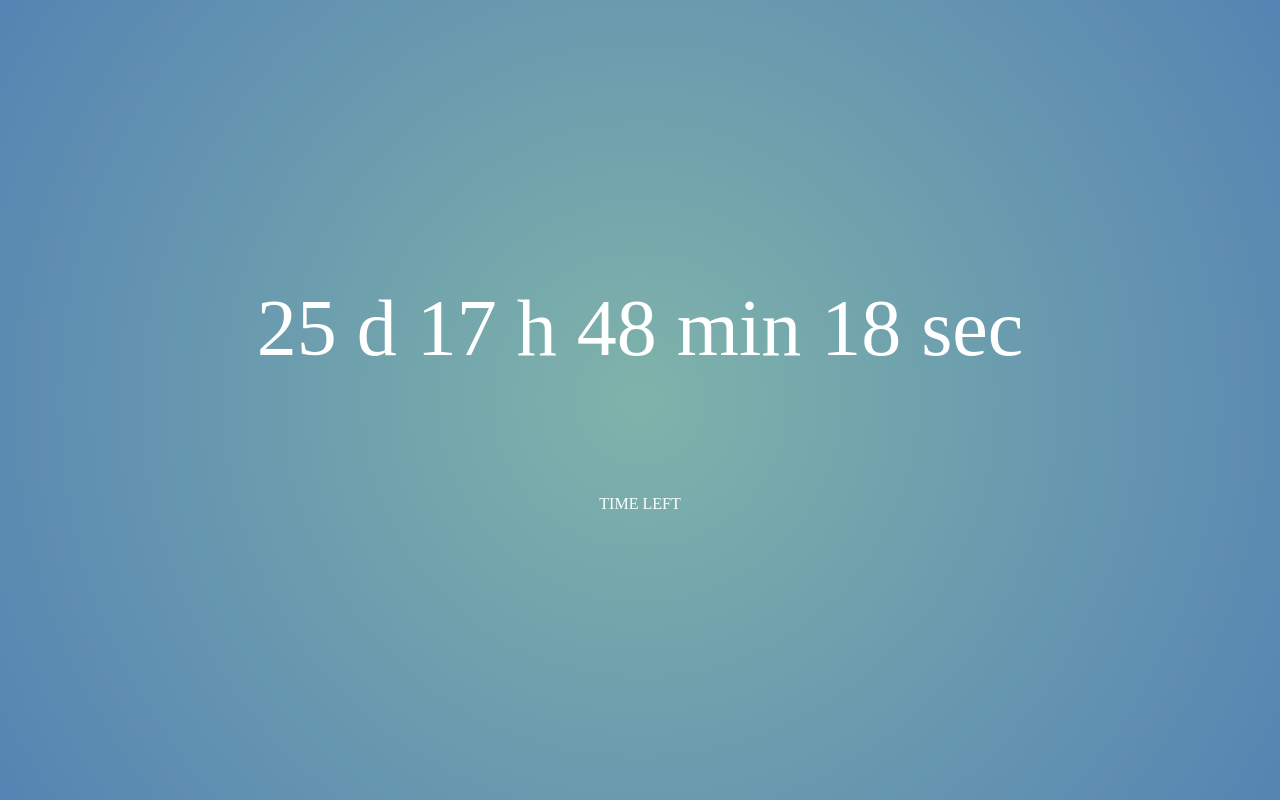
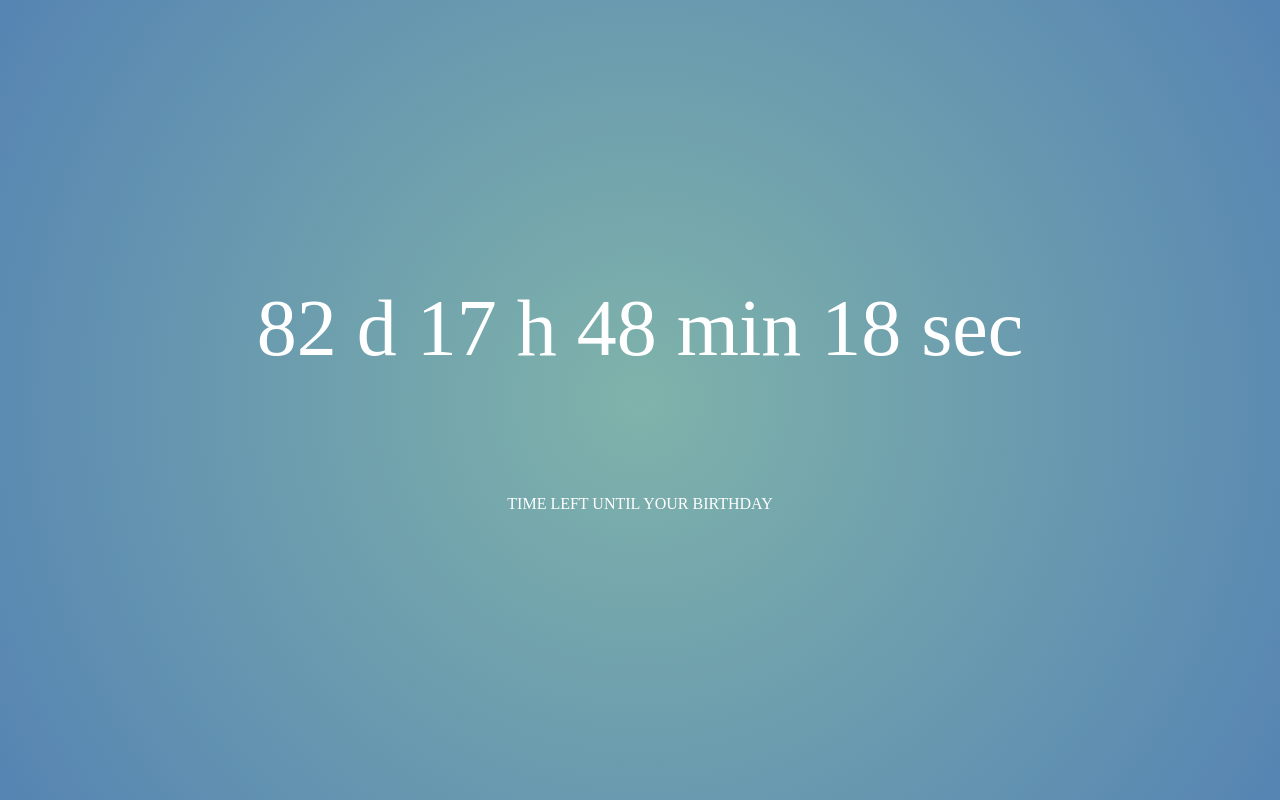
Before and after one commit to AriLan-sys/dream, a plain HTML site: page index.html in a window 1280 px wide. Drawn offline with Linux system fonts and the light colour scheme.

Commit message:
Update index.html

```diff
--- a/index.html
+++ b/index.html
@@ -32,7 +32,7 @@
 
         </div>
         <div class="tamer">
-            <p class="aa1">TIME LEFT</p>
+            <p class="aa1">TIME LEFT UNTIL YOUR BIRTHDAY</p>
         </div>
         <div class="r">
 
@@ -48,7 +48,7 @@
         </div>
     </div>
     <script>
-        const targetDate = new Date("May 15, 2025 00:00:00").getTime();
+        const targetDate = new Date("July 11, 2025 00:00:00").getTime();
 
         const countdown = document.getElementById("countdown");
 
@@ -58,7 +58,7 @@
 
             if (timeLeft <= 0) {
                 clearInterval(timer);
-                countdown.innerHTML = "YES!";
+                countdown.innerHTML = "HAPPY BIRTHDAY!";
             } else {
                 const days = Math.floor(timeLeft / (1000 * 60 * 60 * 24));
                 const hours = Math.floor((timeLeft % (1000 * 60 * 60 * 24)) / (1000 * 60 * 60));
```
